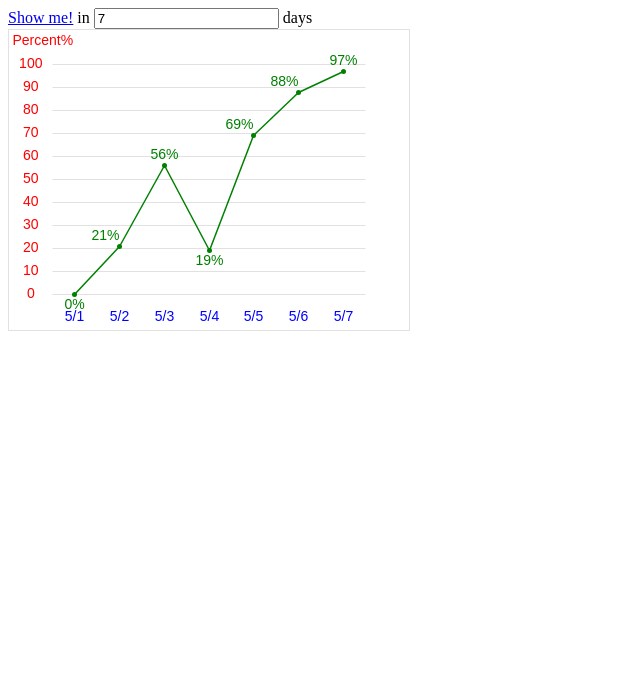
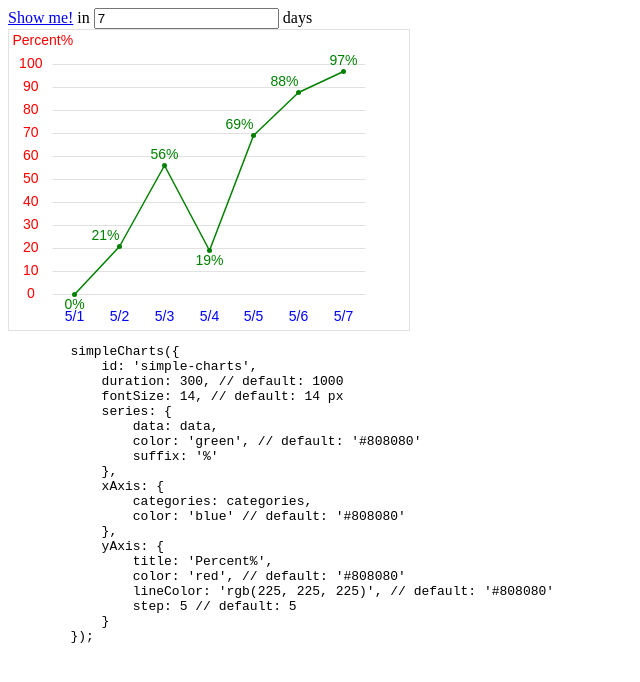
Before and after one commit to zzhouj/simpleCharts.js, a website: page simpleCharts.html in a window 1280 px wide. Shown: the whole page, without its empty margins (0-640 px from the left). Drawn offline with Linux system fonts and the light colour scheme; files that its build step writes are made by us from their sources.

Commit message:
simpleCharts.js 0.0.1

```diff
--- a/simpleCharts.html
+++ b/simpleCharts.html
@@ -10,11 +10,33 @@
             border: 1px solid rgb(225, 225, 225);
         }
     </style>
-    <script type="text/javascript" src="simpleCharts.js"></script>
+    <script type="text/javascript" src="simpleCharts.min.js"></script>
 </head>
 <body>
 <a href="#" onclick="showMe();">Show me!</a> in <input id="days" value="7" type="number" size="3" maxlength="3"/> days
 <canvas id="simple-charts" width="400" height="300"></canvas>
+<pre>
+        simpleCharts({
+            id: 'simple-charts',
+            duration: 300, // default: 1000
+            fontSize: 14, // default: 14 px
+            series: {
+                data: data,
+                color: 'green', // default: '#808080'
+                suffix: '%'
+            },
+            xAxis: {
+                categories: categories,
+                color: 'blue' // default: '#808080'
+            },
+            yAxis: {
+                title: 'Percent%',
+                color: 'red', // default: '#808080'
+                lineColor: 'rgb(225, 225, 225)', // default: '#808080'
+                step: 5 // default: 5
+            }
+        });
+</pre>
 <script type="text/javascript">
     var showMe = function () {
         var data = [];
```
Also changed, not shown: Gruntfile.js (added, +24 -0 lines), package.json (added, +32 -0 lines), simpleCharts.min.js (added).
